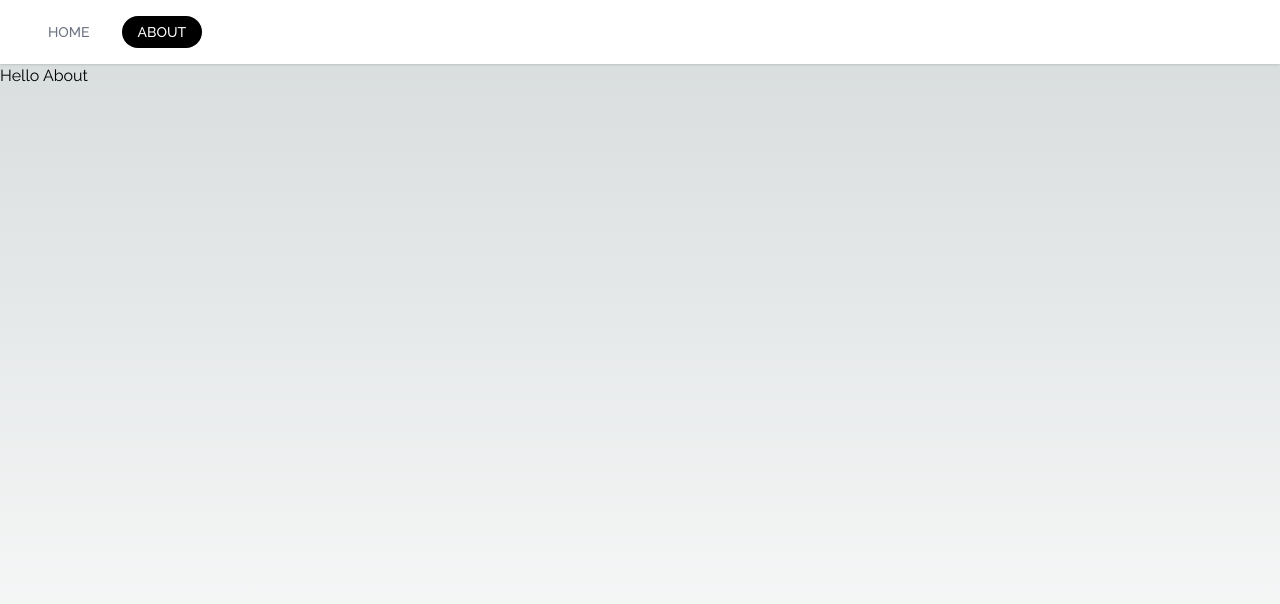
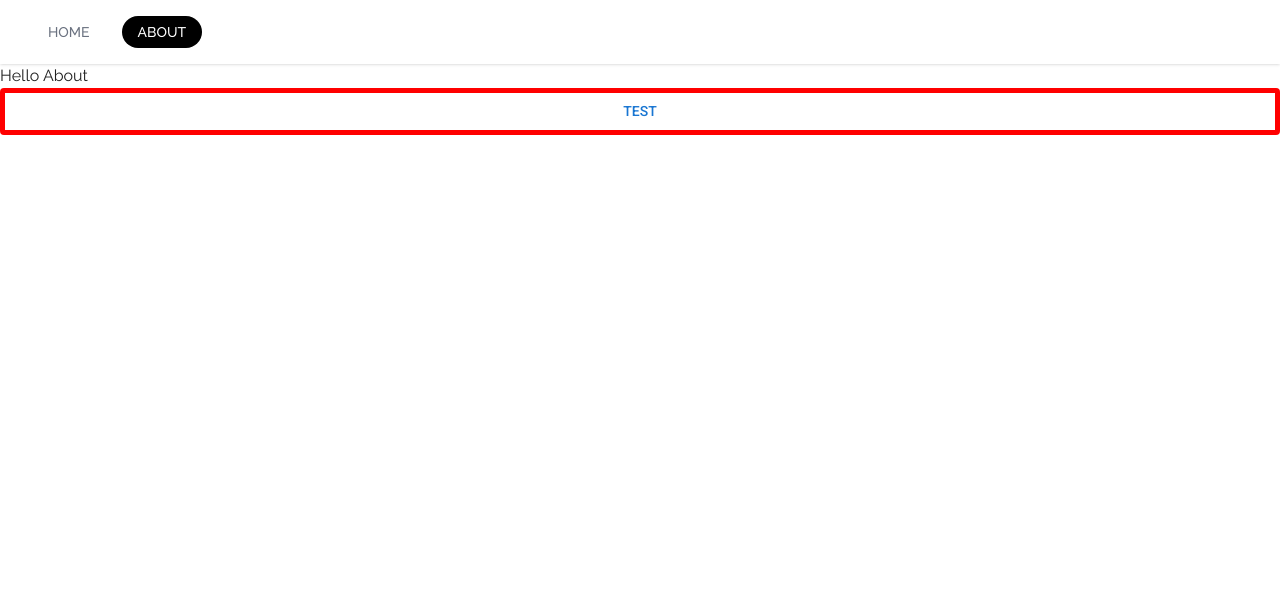
Before and after one commit to regardscitoyens/nosdeputes-front, a Next.js app: page /about in a window 1280 px wide. Shown: the top 604 px of the page. Built offline with nearby package versions, Linux system fonts and the light colour scheme.

Commit message:
setup the theme

```diff
--- a/app/about/page.tsx
+++ b/app/about/page.tsx
@@ -1,5 +1,11 @@
+import Button from "@mui/material/Button";
 import { Layout } from "../components/Layout";
 
 export default function About() {
-  return <Layout>Hello About</Layout>;
+  return (
+    <Layout>
+      Hello About
+      <Button>Test</Button>
+    </Layout>
+  );
 }
--- a/app/layout.tsx
+++ b/app/layout.tsx
@@ -1,6 +1,7 @@
 import type { Metadata } from "next";
 import { Raleway } from "next/font/google";
 import "./globals.css";
+import ThemeRegistry from "@/components/ThemeRegistry/ThemeRegistry";
 
 const inter = Raleway({ subsets: ["latin"] });
 
@@ -16,7 +17,9 @@ export default function RootLayout({
 }) {
   return (
     <html lang="en">
-      <body className={inter.className}>{children}</body>
+      <body className={inter.className}>
+        <ThemeRegistry>{children}</ThemeRegistry>
+      </body>
     </html>
   );
 }
--- /dev/null
+++ b/components/ThemeRegistry/EmotionCache.tsx
@@ -0,0 +1,94 @@
+'use client';
+import * as React from 'react';
+import createCache from '@emotion/cache';
+import { useServerInsertedHTML } from 'next/navigation';
+import { CacheProvider as DefaultCacheProvider } from '@emotion/react';
+import type { EmotionCache, Options as OptionsOfCreateCache } from '@emotion/cache';
+
+export type NextAppDirEmotionCacheProviderProps = {
+  /** This is the options passed to createCache() from 'import createCache from "@emotion/cache"' */
+  options: Omit<OptionsOfCreateCache, 'insertionPoint'>;
+  /** By default <CacheProvider /> from 'import { CacheProvider } from "@emotion/react"' */
+  CacheProvider?: (props: {
+    value: EmotionCache;
+    children: React.ReactNode;
+  }) => React.JSX.Element | null;
+  children: React.ReactNode;
+};
+
+// Adapted from https://github.com/garronej/tss-react/blob/main/src/next/appDir.tsx
+export default function NextAppDirEmotionCacheProvider(props: NextAppDirEmotionCacheProviderProps) {
+  const { options, CacheProvider = DefaultCacheProvider, children } = props;
+
+  const [registry] = React.useState(() => {
+    const cache = createCache(options);
+    cache.compat = true;
+    const prevInsert = cache.insert;
+    let inserted: { name: string; isGlobal: boolean }[] = [];
+    cache.insert = (...args) => {
+      const [selector, serialized] = args;
+      if (cache.inserted[serialized.name] === undefined) {
+        inserted.push({
+          name: serialized.name,
+          isGlobal: !selector,
+        });
+      }
+      return prevInsert(...args);
+    };
+    const flush = () => {
+      const prevInserted = inserted;
+      inserted = [];
+      return prevInserted;
+    };
+    return { cache, flush };
+  });
+
+  useServerInsertedHTML(() => {
+    const inserted = registry.flush();
+    if (inserted.length === 0) {
+      return null;
+    }
+    let styles = '';
+    let dataEmotionAttribute = registry.cache.key;
+
+    const globals: {
+      name: string;
+      style: string;
+    }[] = [];
+
+    inserted.forEach(({ name, isGlobal }) => {
+      const style = registry.cache.inserted[name];
+
+      if (typeof style !== 'boolean') {
+        if (isGlobal) {
+          globals.push({ name, style });
+        } else {
+          styles += style;
+          dataEmotionAttribute += ` ${name}`;
+        }
+      }
+    });
+
+    return (
+      <React.Fragment>
+        {globals.map(({ name, style }) => (
+          <style
+            key={name}
+            data-emotion={`${registry.cache.key}-global ${name}`}
+            // eslint-disable-next-line react/no-danger
+            dangerouslySetInnerHTML={{ __html: style }}
+          />
+        ))}
+        {styles && (
+          <style
+            data-emotion={dataEmotionAttribute}
+            // eslint-disable-next-line react/no-danger
+            dangerouslySetInnerHTML={{ __html: styles }}
+          />
+        )}
+      </React.Fragment>
+    );
+  });
+
+  return <CacheProvider value={registry.cache}>{children}</CacheProvider>;
+}
--- /dev/null
+++ b/components/ThemeRegistry/ThemeRegistry.tsx
@@ -0,0 +1,18 @@
+'use client';
+import * as React from 'react';
+import { ThemeProvider } from '@mui/material/styles';
+import CssBaseline from '@mui/material/CssBaseline';
+import NextAppDirEmotionCacheProvider from './EmotionCache';
+import theme from './theme';
+
+export default function ThemeRegistry({ children }: { children: React.ReactNode }) {
+  return (
+    <NextAppDirEmotionCacheProvider options={{ key: 'mui' }}>
+      <ThemeProvider theme={theme}>
+        {/* CssBaseline kickstart an elegant, consistent, and simple baseline to build upon. */}
+        <CssBaseline />
+        {children}
+      </ThemeProvider>
+    </NextAppDirEmotionCacheProvider>
+  );
+}
--- /dev/null
+++ b/components/ThemeRegistry/theme.ts
@@ -0,0 +1,28 @@
+import { Roboto } from "next/font/google";
+import { createTheme } from "@mui/material/styles";
+
+const roboto = Roboto({
+  weight: ["300", "400", "500", "700"],
+  subsets: ["latin"],
+  display: "swap",
+});
+
+const theme = createTheme({
+  palette: {
+    mode: "light",
+  },
+  typography: {
+    fontFamily: roboto.style.fontFamily,
+  },
+  components: {
+    MuiButton: {
+      styleOverrides: {
+        root: ({ ownerState }) => ({
+          border: "solid red 5px",
+        }),
+      },
+    },
+  },
+});
+
+export default theme;
```
